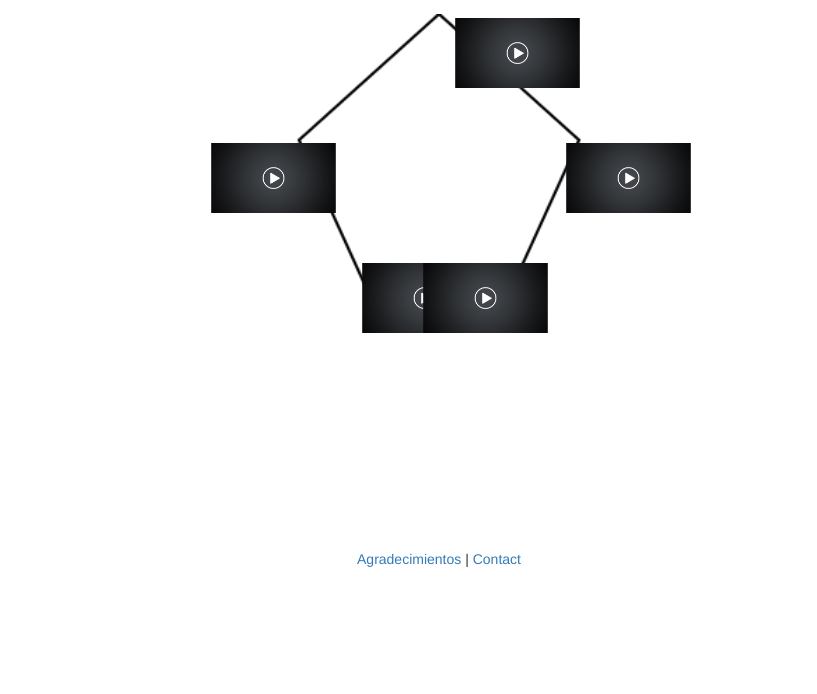
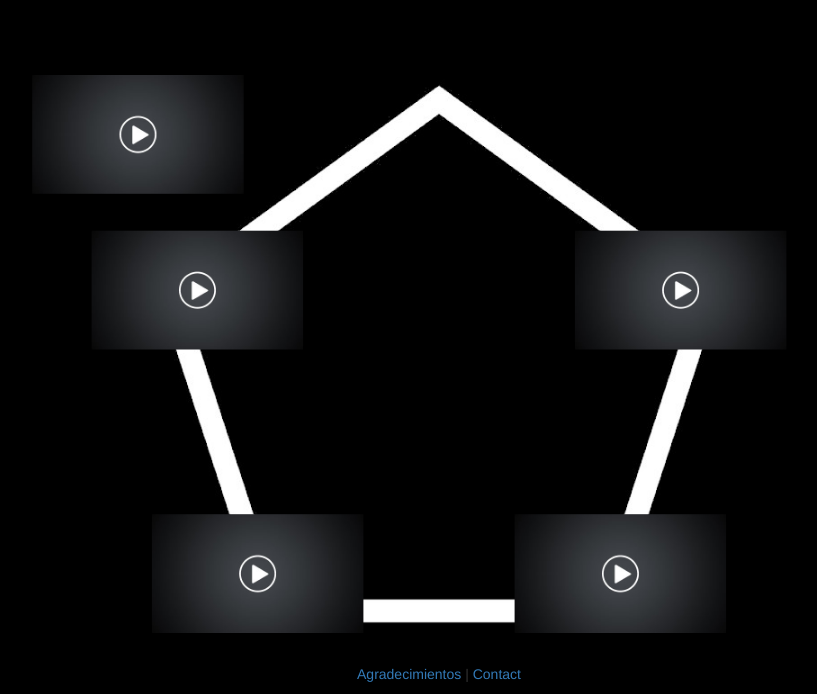
Before and after one commit to fpiagent/fpiagent.github.io, a website: page index.html at #/main in a window 1280 px wide. Shown: the part 127-821 px from the top of the page, without its empty margins (201-1018 px from the left). Before the commit the page ends 800 px from the top, so only its background shows below. Drawn offline with nearby package versions, Linux system fonts and the light colour scheme; a web font is replaced by a local one.

Commit message:
Pentagon almost ready

```diff
--- a/css/main.css
+++ b/css/main.css
@@ -33,7 +33,7 @@ body {
 
 /* Page Sections */
 .section, .section-colored {
-	padding: 50px 0;
+	/*padding: 50px 0;*/
 }
 
 .section-colored {
@@ -165,29 +165,50 @@ h1 {
 	color: white;
 }
 
-h1.main {
-	font-family: "Magic Pancho";
-	font-size: 28pt;
-	letter-spacing: 0.5pt;
-	color: black;
-}
-
 #pentagon {
-	/*border: 1px solid #FFFFFF;*/
-	min-height: 300px;
+	min-height: 620px;
 	animation: beat 5s infinite alternate;
 	transform-origin: center;
+	margin-left: auto;
+	margin-right: auto;
+	background-image: url("../images/pentagono.jpg");
+	background-repeat: no-repeat;
+	background-position: center;
+	position: relative
 }
 
 .vid {
-	height: 50px;
 	position: absolute;
-	animation: beat 5s infinite alternate;
-	transform-origin: center;
+}
+
+#vid1 {
+	top: 0;
+	right: auto;
+	left: auto;
+}
+
+#vid2 {
+	top: 130pt;
+	right: 50pt;
+}
+
+#vid3 {
+	bottom: 0px;
+	right: 100pt;
+}
+
+#vid4 {
+	bottom: 0px;
+	left: 100pt;
+}
+
+#vid5 {
+	top: 130pt;
+	left: 50pt;
 }
 
 .vid img {
-	height: 100%;
+	width: 50%;
 }
 
 .main-title {
@@ -195,7 +216,7 @@ h1.main {
 }
 
 @keyframes beat{
-	to { transform: scale(1.4); }
+	to { transform: scale(0.9); }
 }
 
 @font-face {
--- a/js/main.js
+++ b/js/main.js
@@ -52,20 +52,20 @@ function createPentagon() {
 
 function locateVideos() {
 
-	$('#vid1').css({ top: '155px' });
-	$('#vid1').css({ left: '674px' });
-
-	$('#vid2').css({ top: '280px' });
-	$('#vid2').css({ right: '406px' });
-
-	$('#vid3').css({ top: '280px' });
-	$('#vid3').css({ left: '430px' });
-
-	$('#vid4').css({ top: '400px' });
-	$('#vid4').css({ left: '581px' });
-
-	$('#vid5').css({ top: '400px' });
-	$('#vid5').css({ right: '549px' });
+//	$('#vid1').css({ top: '155px' });
+//	$('#vid1').css({ left: '674px' });
+//
+//	$('#vid2').css({ top: '280px' });
+//	$('#vid2').css({ right: '406px' });
+//
+//	$('#vid3').css({ top: '280px' });
+//	$('#vid3').css({ left: '430px' });
+//
+//	$('#vid4').css({ top: '400px' });
+//	$('#vid4').css({ left: '581px' });
+//
+//	$('#vid5').css({ top: '400px' });
+//	$('#vid5').css({ right: '549px' });
 }
 
 
@@ -79,9 +79,8 @@ app.controller('PageCtrl', function($scope, $http) {
 app.controller('MainCtrl', function($scope, $http) {
 	console.log("Main Controller reporting for duty.");
 
-	$('body').css('background-color', 'white');
 	window.scrollTo(0,0);
 
-	createPentagon();
-	locateVideos();
+//	createPentagon();
+//	locateVideos();
 });
--- a/partials/main.html
+++ b/partials/main.html
@@ -6,10 +6,8 @@
 <div class="section">
 
 	<div class="container text-center">
-
-		<canvas id="pentagon" width='400px' height='400px'>
-		</canvas>
-		<div class="vid" id="vid1">
+		<div id="pentagon">
+			<div class="vid" id="vid1">
 				<a href="#"><img src="images/videoPlaceholder.jpg"></a>
 			</div>
 			<div class="vid" id="vid2">
@@ -18,6 +16,7 @@
 			<div class="vid" id="vid3">
 				<a href="#"><img src="images/videoPlaceholder.jpg"></a>
 			</div>
+
 			<div class="vid" id="vid4">
 				<a href="#"><img src="images/videoPlaceholder.jpg"></a>
 			</div>
@@ -25,12 +24,18 @@
 				<a href="#"><img src="images/videoPlaceholder.jpg"></a>
 			</div>
 		</div>
+		<!-- <canvas id="pentagon" width='400px' height='400px'>
+		</canvas> -->
+
+	</div>
 	<!-- /.container -->
 
 </div>
 
 <footer>
-    <div class="container">
-        <p><a href="#">Agradecimientos</a> | <a href="#">Contact</a></p>
-    </div>
+	<div class="container">
+		<p>
+			<a href="#">Agradecimientos</a> | <a href="#">Contact</a>
+		</p>
+	</div>
 </footer>
```
Also changed, not shown: images/pentagono.jpg (added).
